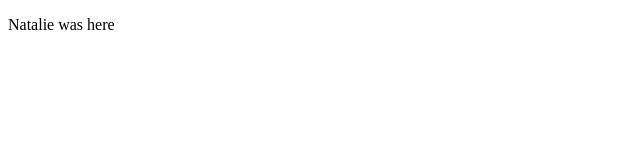
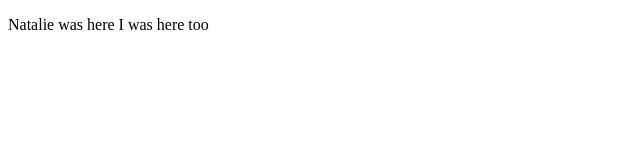
Before and after one commit to praneetr/day2, a plain HTML site: page day2.html in a window 1280 px wide. Shown: the full height of the page, 0-640 px from the left. Drawn offline with Linux system fonts and the light colour scheme.

Commit message:
made a change

```diff
--- a/day2.html
+++ b/day2.html
@@ -2,7 +2,7 @@
 <html>
 <head>
 	<title>day 2</title>
-	<p>Natalie was here</p>
+	<p>Natalie was here I was here too</p>
 </head>
 <body>
 
```
